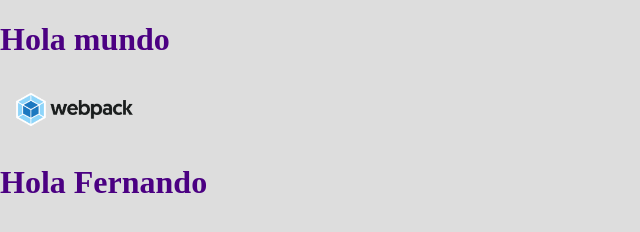
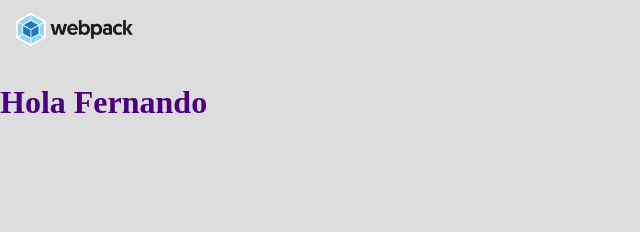
Before and after one commit to adrianfonsecal/webpack-starter, a website built with webpack: page src/index.html in a window 1280 px wide. Shown: the whole page, without its empty margins (0-640 px from the left). Built offline with nearby package versions, Linux system fonts and the light colour scheme.

Commit message:
Eliminé la línea de código como ejemplo
asdfasdfasdfasdfasdf

```diff
--- a/src/index.html
+++ b/src/index.html
@@ -8,7 +8,7 @@
 </head>
 <body>
 
-    <h1> Hola mundo </h1>
+
     <!-- Comentario -->
     <!-- Comentario -->
     <!-- Comentario -->
```
